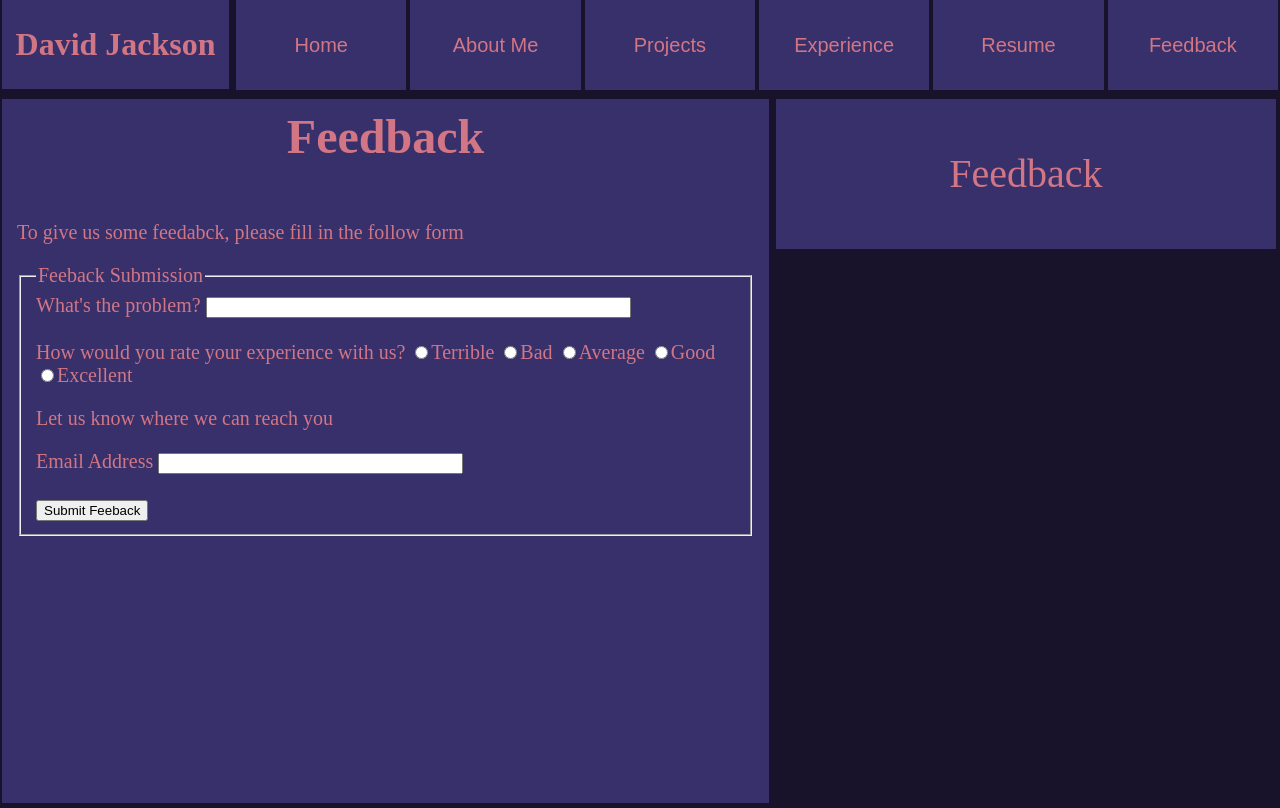
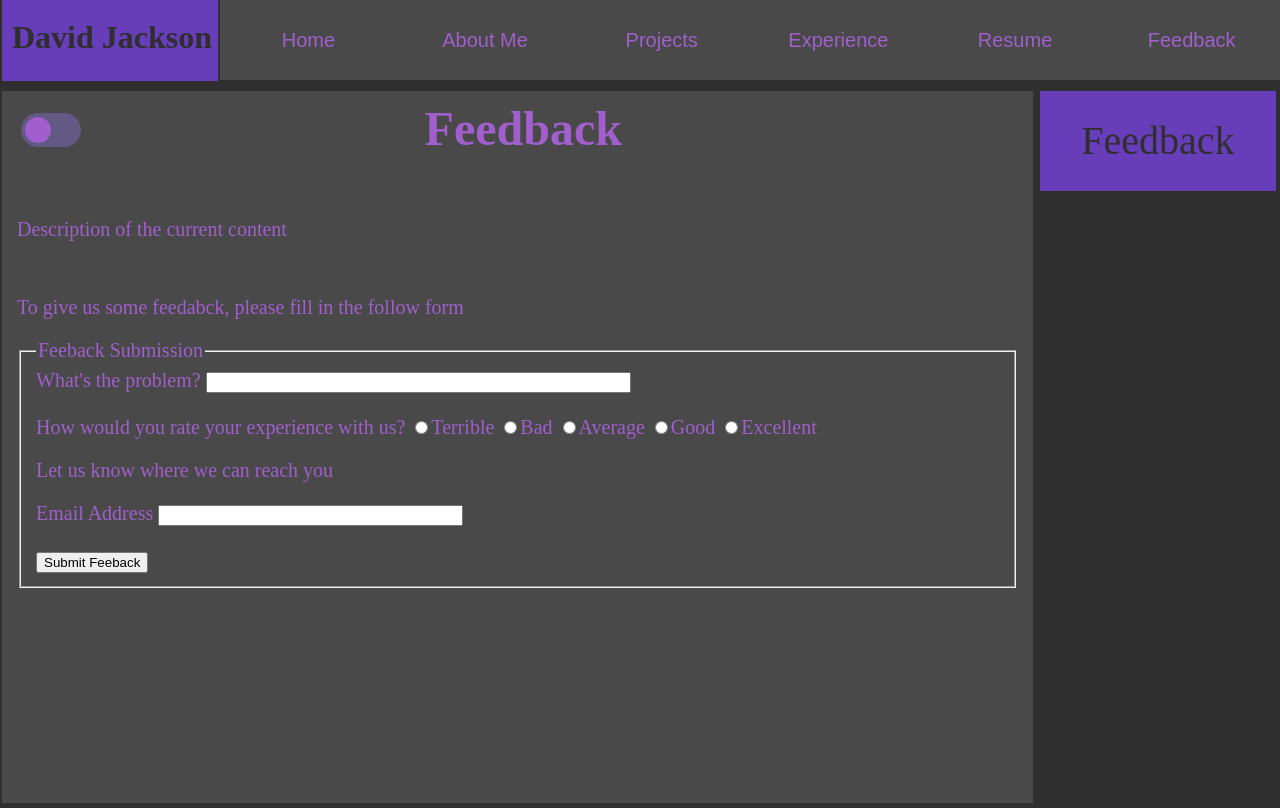
Before and after one commit to Murazor-byte/Murazor-byte.github.io, a PHP site: page /pages/feedback.html in a window 1280 px wide. Run offline with PHP 8.4, Linux system fonts and the light colour scheme.

Commit message:
Updated color scheme to be simplier and layout of side bar and nav bar to be unified

```diff
--- a/pages/feedback.html
+++ b/pages/feedback.html
@@ -26,7 +26,17 @@
 			<div class="content" id="main_content">
 				<div class="current_content">
 					<div class="current_content_title">
-						<h1>Feedback</h1>
+						<label class="switch">
+							<input type="checkbox">
+							<span class="slider round"></span>
+						</label>
+						<h1 id="content_title">Feedback</h1>
+						<div id="fill"></div>
+					</div>
+					<div class="example_content">
+						<p>
+							Description of the current content
+						</p>
 					</div>
 					<div class="example_content">
 						<form id="FeedbackForm" onsubmit="processForm()">
--- a/styles.css
+++ b/styles.css
@@ -1,7 +1,7 @@
 /*Base elements*/
 body {
-	background-color: #18122B;
-	color: #D27685;
+	background-color: #2F2F2F;
+	color: #A05FCC;
 	margin: 0px;
 }
 
@@ -14,13 +14,91 @@ ul{
 
 button{
 	border: 0px;
+	cursor: pointer;
 }
 
 .nav{
-	background-color: #18122B;
+	background-color: #2F2F2F;
 }
 
 
+/* The switch - the box around the slider */
+.switch {
+	position: relative;
+	display: inline-block;
+	width: 60px;
+	height: 34px;
+	margin: 22px 50px 0px 19px;
+  }
+
+  /* Hide default HTML checkbox */
+  .switch input {
+	opacity: 0;
+	width: 0;
+	height: 0;
+  }
+
+  /* The slider */
+  .slider {
+	position: absolute;
+	cursor: pointer;
+	top: 0;
+	left: 0;
+	right: 0;
+	bottom: 0;
+	background-color: #635985;
+	transition: .4s;
+  }
+
+  .slider:before {
+	position: absolute;
+	content: "";
+	height: 26px;
+	width: 26px;
+	left: 4px;
+	bottom: 4px;
+	background-color: #A05FCC;
+	transition: .4s;
+  }
+
+  input:checked + .slider {
+	background-color: #683DBA;
+  }
+
+  input:focus + .slider {
+	box-shadow: 0 0 1px #683DBA;
+  }
+
+  input:checked + .slider:before {
+	transform: translateX(26px);
+  }
+
+  /* Rounded sliders */
+  .slider.round {
+	border-radius: 34px;
+  }
+
+  .slider.round:before {
+	border-radius: 50%;
+  }
+
+
+
+/* Light colors
+	#723697		--body background, nav background
+	#8F42BD		--current_content background color, nav content button, content_selection li button
+	#635985		--slider background
+	#B3B3B3		--button hover, slider background checked, page titles
+	#CCCCCC		--font color, slider before, li button color, button visisted
+
+
+   Dark colors
+	#2F2F2F		--body background, nav background
+	#494949		--current_content background color, nav content button, content_selection li button
+	#635985		--slider background
+	#683DBA		--button hover, slider background checked, page titles
+	#A05FCC		--font color, slider before, li button color, button visisted
+*/
 
 
 /*Base flex elements */
@@ -44,42 +122,43 @@ button{
 .nav_content li{
 	display: flex;
 	flex: 1.5;
-	margin: 0px 2px 2px 2px;
+	margin: 0px 0px 2px 0px;
 	line-height: 75px;
 	font-weight: bold;
-	text-align: center;
 }
 
 #nav_website_name {
-	background-color: #37306B;;
-	margin: 0px 5px 5px 2px;
-	height: 89px;
+	background-color: #683DBA;
+	color: #2F2F2F;
+	margin: 0px 2px 5px 2px;
+	padding-left: 10px;
+	height: 81px;
 	font-size: 2em;
-	line-height: 89px;
-	flex-grow: 2;
-	text-align: center;
+	line-height: 81.px;
+	flex-grow: 1.75;
+	text-align: left;
 	display: inline-block;
 }
 
 .nav_content li button{
-	background-color: #37306B;
+	background-color: #494949;
 	width: 100%;
-	height: 90px;
+	height: 80px;
 	font-size: 1.25em;
 }
 
 li button:hover{
 	text-decoration: none;
 	color : black;
-	background-color: #9E4784;
+	background-color: #683DBA;
 }
 
 li button{
-	color: #D27685;
+	color: #A05FCC;
 }
 
 li button:visited{
-	color: #D27685;
+	color: #A05FCC;
 }
 
 
@@ -89,13 +168,14 @@ li button:visited{
 /*Main Content*/
 .current_content{
 	display: inline;
-	background-color: #37306B;
+	background-color: #494949;
 	margin: 5px 5px 5px 2px;
 	flex: 1;
-	height: 88vh;
+	height: 89vh;
 }
 
 .current_content_title{
+	display: flex;
 	text-align: center;
 	font-size: 1.5em;
 	margin: 0px;
@@ -103,6 +183,12 @@ li button:visited{
 
 .current_content_title h1{
 	margin-top: 10px;
+	flex-grow: 5;
+	text-align: center;
+}
+
+#fill{
+	flex: 1;
 }
 
 .example_content{
@@ -119,26 +205,28 @@ li button:visited{
 .content_selection{
 	display: flex;
 	flex-direction: column;
-	margin: 3px 2px 0px 0px;
+	margin: 5px 2px 0px 0px;
+	width: 30vh;
 }
 
 #current_page_title{
-	background-color: #37306B;
-	line-height: 150px;
+	background-color: #683DBA;
+	color: #2F2F2F;
+	margin-bottom: 2px;
+	line-height: 100px;
 	font-size: 2.5em;
 	display: inline-block;
 }
 
 .content_selection li{
 	display: flex;
-	margin: 2px;
+	margin: 0px 2px 0px 2px;
 	text-align: center;
-	width: 500px;
 }
 
 .content_selection li button{
-	background-color: #37306B;
-	line-height: 100px;
+	background-color: #494949;
+	line-height: 70px;
 	font-size: 1.5em;
 	width: 100%;
 }
@@ -146,5 +234,5 @@ li button:visited{
 .content_selection li button:hover{
 	text-decoration: none;
 	color : black;
-	background-color :#9E4784;
+	background-color :#683DBA;
 }
```
Also changed, not shown: pages/aboutme/childhood.html (+6 -1 lines), pages/aboutme/hobbies.html (+6 -1 lines), pages/aboutme/prospects.html (+6 -1 lines), pages/aboutme/whoamI.html (+6 -1 lines), pages/experience/assistantoperator.html (+7 -1 lines), pages/experience/codinginstructor.html (+7 -1 lines), pages/experience/gameqa.html (+7 -1 lines), pages/experience/groundskeeper.html (+7 -1 lines), pages/experience/softwareqaengineer.html (+7 -1 lines), pages/index.html (+7 -2 lines), pages/projects/baldorf2.0.html (+7 -1 lines), pages/projects/cards.html (+7 -1 lines), pages/projects/intoTheDeep.html (+7 -1 lines), pages/resume.html (+6 -1 lines).
